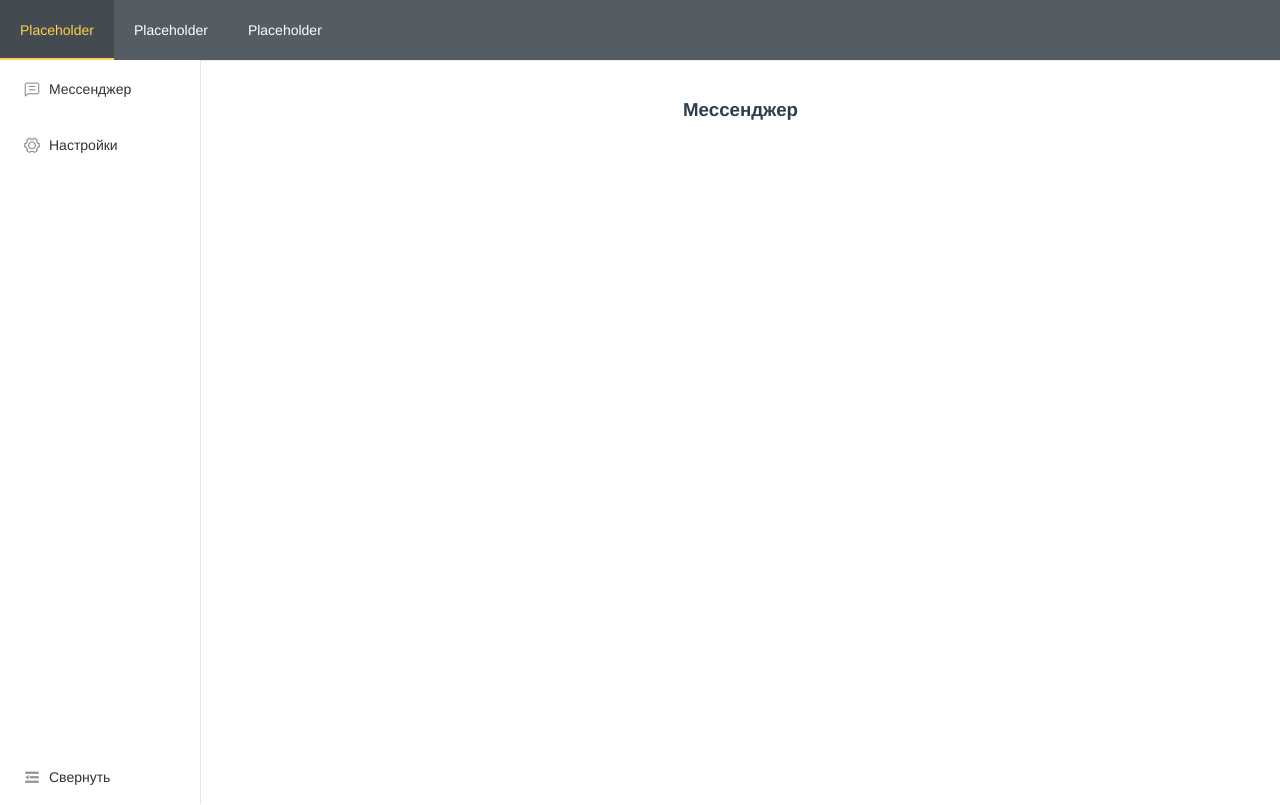
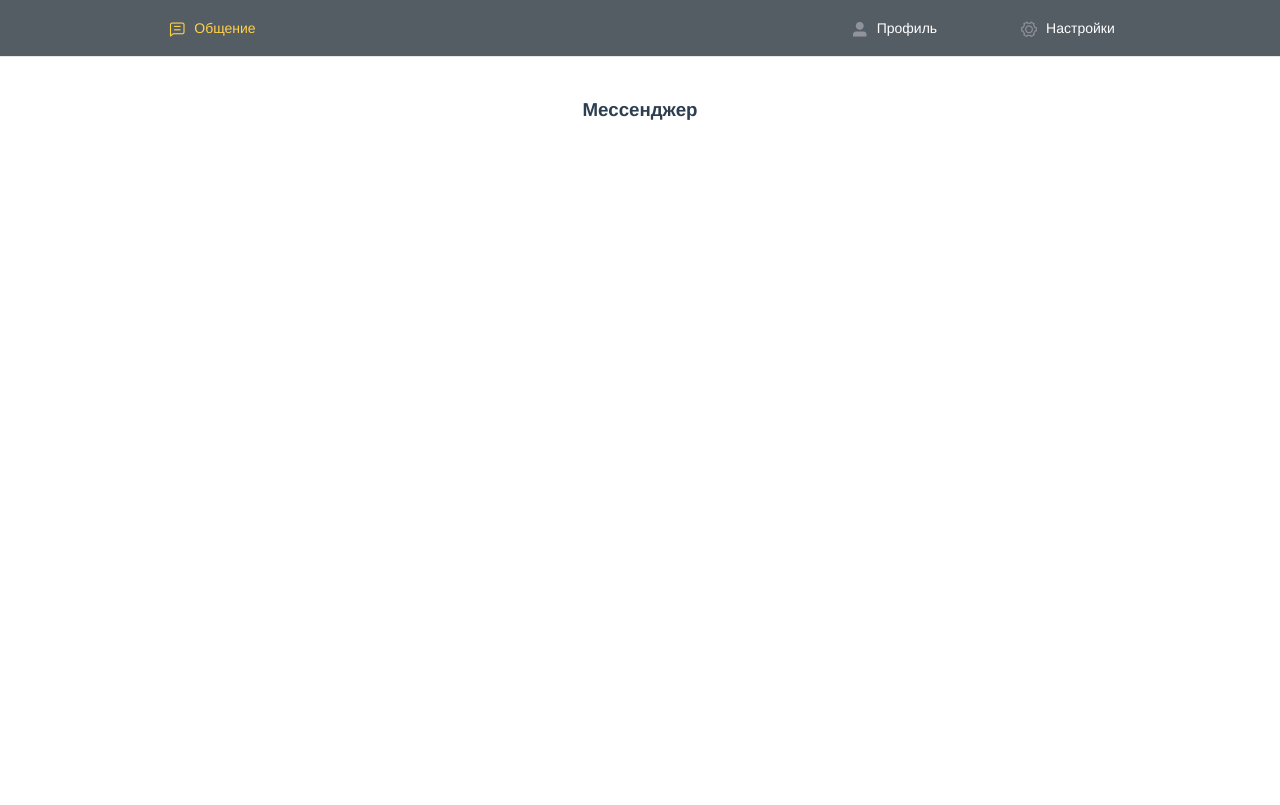
Before and after one commit to kuleshov-aleksei/messenger, a Vue app in the folder src/web/: page / in a window 1280 px wide. Built offline with nearby package versions, Linux system fonts and the light colour scheme.

Commit message:
Rework header

```diff
--- a/src/web/src/components/HeaderComponent.vue
+++ b/src/web/src/components/HeaderComponent.vue
@@ -2,16 +2,16 @@
     <div id="header-wrapper">
         <el-menu
             :default-active="activeIndex"
-            class="el-menu-demo"
+            class="el-menu"
             mode="horizontal"
             @select="handleSelect"
             background-color="#545c64"
             text-color="#fff"
             active-text-color="#ffd04b"
         >
-            <el-menu-item index="1">Placeholder</el-menu-item>
-            <el-menu-item index="2">Placeholder</el-menu-item>
-            <el-menu-item index="3">Placeholder</el-menu-item>
+            <a href="/messenger" target="_self"><el-menu-item class="el-menu-item" index="1"><i class="el-icon-chat-line-square"/>Общение</el-menu-item></a>
+            <a href="/profile" target="_self" class="first-right-el"><el-menu-item class="el-menu-item" index="2"><i class="el-icon-user-solid"/>Профиль</el-menu-item></a>
+            <a href="/settings" target="_self"><el-menu-item class="el-menu-item" index="3"><i class="el-icon-setting"/>Настройки</el-menu-item></a>
         </el-menu>
     </div>
 </template>
@@ -35,4 +35,28 @@ export default {
 .el-header {
     padding: 0 !important;
 }
+
+.el-menu {
+  width: 100%;
+  display: flex;
+  justify-content: center;
+  align-items: center;
+  list-style: none;
+  margin: 0;
+  padding: 0;
+}
+
+.first-right-el {
+    margin-left: 40vw;
+}
+
+.el-menu-item {
+  margin: 0 20px;
+}
+
+#header-wrapper > ul > a{
+    color: #FFFFFF;
+    text-decoration: none;
+}
+
 </style>
--- a/src/web/src/components/MainPageComponent.vue
+++ b/src/web/src/components/MainPageComponent.vue
@@ -4,7 +4,6 @@
             <HeaderComponent />
         </el-header>
         <el-container>
-            <SideBarComponent />
             <el-main>
                 <component v-bind:is="componentName"></component>
             </el-main>
@@ -14,7 +13,6 @@
 
 <script>
 import HeaderComponent from "./HeaderComponent.vue";
-import SideBarComponent from "./SideBarComponent.vue";
 import MessengerComponent from "./MessengerComponent.vue";
 import SettingsComponent from "./SettingsComponent.vue";
 import UndefinedComponent from "./UndefinedComponent.vue";
@@ -23,7 +21,6 @@ export default {
     name: "MainPageComponent",
     components: {
         HeaderComponent,
-        SideBarComponent,
         MessengerComponent,
         SettingsComponent,
         UndefinedComponent,
--- a/src/web/src/components/SideBarComponent.vue
+++ /dev/null
@@ -1,73 +0,0 @@
-<template>
-    <el-menu
-        default-active="search"
-        class="el-menu-vertical-demo"
-        @open="handleOpen"
-        @close="handleClose"
-        @select="handleSelect"
-        :collapse="isCollapse"
-    >
-        <el-menu-item index="messenger">
-            <i class="el-icon-chat-line-square"></i>
-            <span slot="title">Мессенджер</span>
-        </el-menu-item>
-        <el-menu-item index="settings">
-            <i class="el-icon-setting"></i>
-            <span slot="title">Настройки</span>
-        </el-menu-item>
-        <el-menu-item index="collapse" class="bottom-element">
-            <i v-bind:class="collapseIcon"></i>
-            <span slot="title">Свернуть</span>
-        </el-menu-item>
-    </el-menu>
-</template>
-
-<script>
-export default {
-    data() {
-        return {
-            isCollapse: false,
-            collapseIcon: "el-icon-s-fold",
-        };
-    },
-    methods: {
-        handleOpen(key, keyPath) {
-            console.log(key, keyPath);
-        },
-        handleClose(key, keyPath) {
-            console.log(key, keyPath);
-        },
-        handleSelect(key, keyPath) {
-            if (keyPath == "collapse") {
-                this.isCollapse = !this.isCollapse;
-                if (this.isCollapse === true) {
-                    this.collapseIcon = "el-icon-s-unfold";
-                } else {
-                    this.collapseIcon = "el-icon-s-fold";
-                }
-            } else {
-                this.$root.$emit("sidebar-click", keyPath);
-            }
-        },
-    },
-};
-</script>
-
-<style>
-.el-menu-vertical-demo {
-    text-align: left;
-    height: 93vh;
-    position: relative;
-}
-.el-menu-vertical-demo:not(.el-menu--collapse) {
-    width: 200px;
-}
-.bottom-element {
-    position: absolute;
-    bottom: 0;
-    width: 100%;
-}
-span {
-    font-family: Avenir, Helvetica, Arial, sans-serif;
-}
-</style>
```
Also changed, not shown: 1 other file (tests, documents, lock files or other folders).
